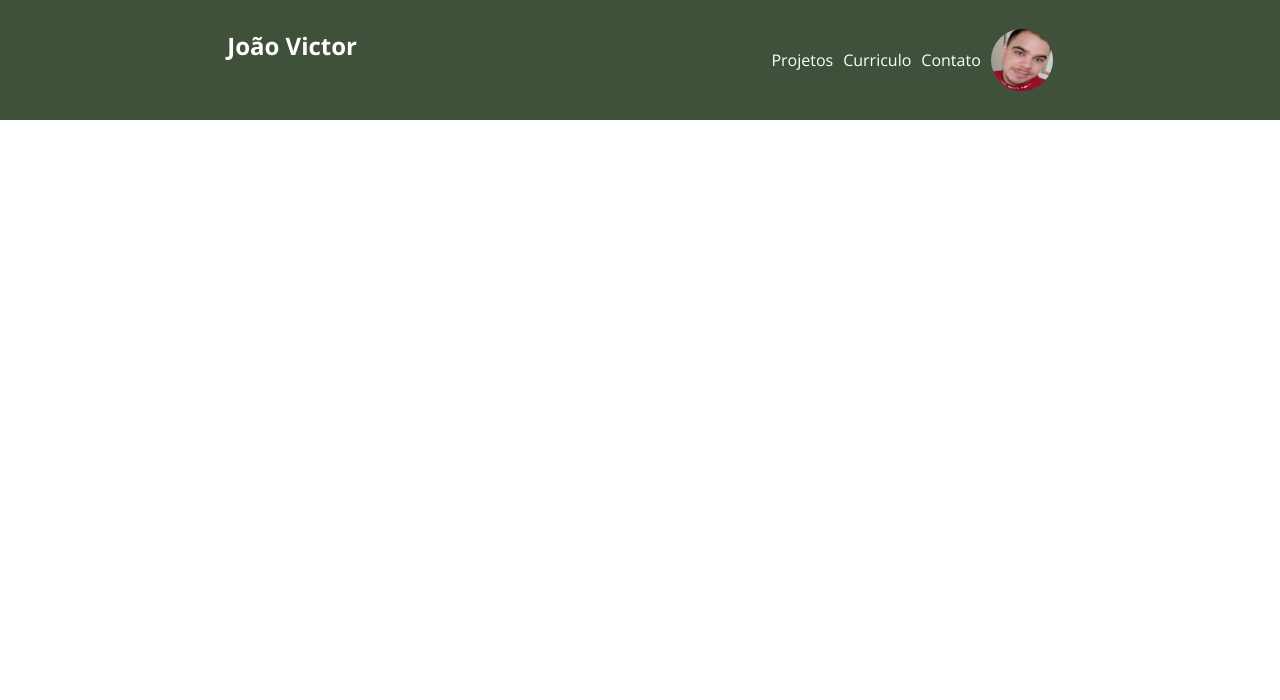
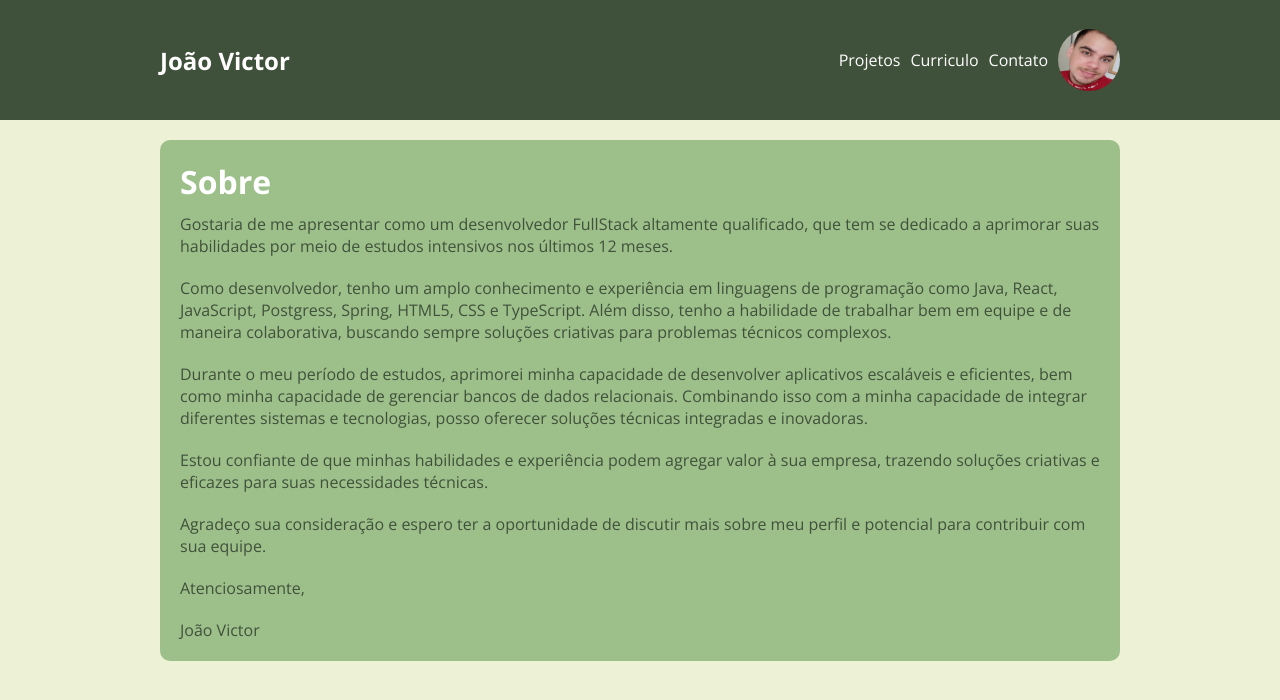
Before and after one commit to joaomenesesbsb/My-website, a React (Vite) app: page / in a window 1280 px wide. Shown: the top 700 px of the page. Built offline with nearby package versions, Linux system fonts and the light colour scheme.

Commit message:
About me

```diff
--- a/src/App.tsx
+++ b/src/App.tsx
@@ -1,5 +1,6 @@
 import { BrowserRouter, Route, Routes } from "react-router-dom";
 import HomeUser from "./routes/HomeUser";
+import UserAboutMe from "./routes/UserAboutMe";
 
 
 export default function App() {
@@ -7,7 +8,10 @@ export default function App() {
   return (
     <BrowserRouter>
     <Routes>
-      <Route path="/" element={<HomeUser />} />
+      <Route path="/" element={<HomeUser />} >
+        <Route index element={<UserAboutMe/>}/>
+      </Route>
+
     </Routes>
   </BrowserRouter>
   )
--- /dev/null
+++ b/src/components/AboutMe/index.tsx
@@ -0,0 +1,18 @@
+import './styles.css';
+
+export function AboutMe() {
+    return (
+        <main className="container">
+            <div className="card-about-me">
+                <h2>Sobre</h2>
+                <p className='mb20'>Gostaria de me apresentar como um desenvolvedor FullStack altamente qualificado, que tem se dedicado a aprimorar suas habilidades por meio de estudos intensivos nos últimos 12 meses.</p>
+                <p className='mb20'>Como desenvolvedor, tenho um amplo conhecimento e experiência em linguagens de programação como Java, React, JavaScript, Postgress, Spring, HTML5, CSS e TypeScript. Além disso, tenho a habilidade de trabalhar bem em equipe e de maneira colaborativa, buscando sempre soluções criativas para problemas técnicos complexos.</p>
+                <p className='mb20'>Durante o meu período de estudos, aprimorei minha capacidade de desenvolver aplicativos escaláveis e eficientes, bem como minha capacidade de gerenciar bancos de dados relacionais. Combinando isso com a minha capacidade de integrar diferentes sistemas e tecnologias, posso oferecer soluções técnicas integradas e inovadoras.</p>
+                <p className='mb20'>Estou confiante de que minhas habilidades e experiência podem agregar valor à sua empresa, trazendo soluções criativas e eficazes para suas necessidades técnicas.</p>
+                <p className='mb20'>Agradeço sua consideração e espero ter a oportunidade de discutir mais sobre meu perfil e potencial para contribuir com sua equipe.</p>
+                <p className='mb20'>Atenciosamente,</p>
+                <p>João Victor</p>
+            </div>
+        </main>
+    )
+}
--- /dev/null
+++ b/src/components/AboutMe/styles.css
@@ -0,0 +1,16 @@
+.card-about-me {
+    background-color: var(--color-bg-secundary);
+    padding: 20px;
+    border-radius: 10px;
+}
+
+.card-about-me h2 {
+    color: var(--color-font-tertiary);
+    font-size: 32px;
+    margin-bottom: 10px;
+}
+
+.card-about-me p {
+    color: var(--color-font-secundary);
+    font-size: 16px;
+}
--- a/src/components/HeaderProfile/styles.css
+++ b/src/components/HeaderProfile/styles.css
@@ -7,7 +7,8 @@ header {
 
 .nav-content {
     display: flex;
-    justify-content: space-around;
+    justify-content: space-between;
+    align-items: center;
 }
 
 .nav-left h1 {
--- a/src/index.css
+++ b/src/index.css
@@ -29,12 +29,16 @@ a:hover {
 
 html,
 body {
-  background-color: var(--dsc-color-bg-primary);
+  background-color: var(--color-bg-prymary);
 }
 
 .container {
   width: 100%;
-  max-width: 1300px;
+  max-width: 1000px;
   padding: 20px;
   margin: 0 auto;
 }
+
+.mb20 {
+  margin-bottom: 20px;
+}
--- a/src/routes/HomeUser/index.tsx
+++ b/src/routes/HomeUser/index.tsx
@@ -1,7 +1,11 @@
+import { Outlet } from "react-router-dom";
 import { HeaderProfile } from "../../components/HeaderProfile";
 
 export default function HomeUser() {
     return (
+        <>
         <HeaderProfile />
+        <Outlet />
+        </>
     )
 }
--- /dev/null
+++ b/src/routes/UserAboutMe/index.tsx
@@ -0,0 +1,8 @@
+import { AboutMe } from "../../components/AboutMe";
+import { HeaderProfile } from "../../components/HeaderProfile";
+
+export default function UserAboutMe() {
+    return (
+        <AboutMe />
+    )
+}
```
